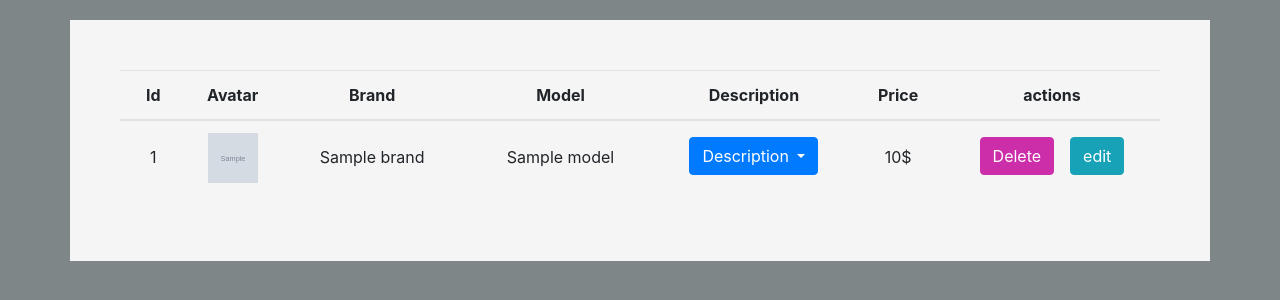
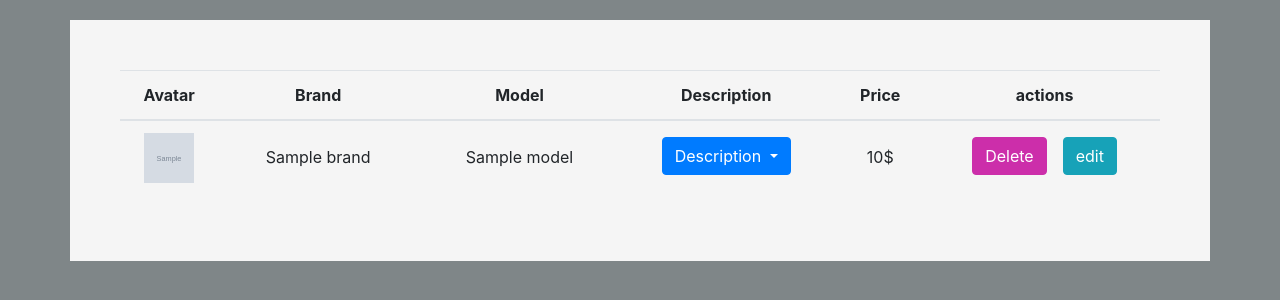
Before and after one commit to BlackMaizeGod/vacum_cleaner, a Symfony app: template templates/search_controller/index.html.twig in a window 1280 px wide. Shown: the top 300 px of the page. Run offline with Twig, Linux system fonts and the light colour scheme; the template is opened without the code that fills it: most values are stand-ins (such as "Sample title", 1, 10 or a date in 2020); grey boxes marked "Sample" are stand-in pictures; style sheets or scripts are compiled from the project's sources; some libraries are stand-ins or nearby versions.

Commit message:
remove id in views

```diff
--- a/templates/cleaner/index.html.twig
+++ b/templates/cleaner/index.html.twig
@@ -25,7 +25,7 @@
             <table class="table">
                 <thead>
                 <tr class="text-center">
-                    <th>Id</th>
+{#                    <th>Id</th>#}
                     <th>Avatar</th>
                     <th>Brand</th>
                     <th>Model</th>
@@ -37,7 +37,7 @@
                 <tbody>
                 {% for cleaner in cleaners %}
                     <tr class="text-center">
-                        <td class="p-4">{{ cleaner.id }}</td>
+{#                        <td class="p-4">{{ cleaner.id }}</td>#}
                         <td><img class="img" src="{{ asset(cleaner.avatar) }}" alt=""> </td>
                         <td class="p-4">{{ cleaner.brand }}</td>
                         <td class="p-4">{{ cleaner.model }}</td>
--- a/templates/search_controller/index.html.twig
+++ b/templates/search_controller/index.html.twig
@@ -8,7 +8,7 @@
             <table class="table">
                 <thead>
                 <tr class="text-center">
-                    <th>Id</th>
+{#                    <th>Id</th>#}
                     <th>Avatar</th>
                     <th>Brand</th>
                     <th>Model</th>
@@ -20,7 +20,7 @@
                 <tbody>
                 {% for cleaner in cleaners %}
                     <tr class="text-center">
-                        <td class="p-4">{{ cleaner.id }}</td>
+{#                        <td class="p-4">{{ cleaner.id }}</td>#}
                         <td><img class="img" src="{{ asset(cleaner.avatar) }}" alt=""> </td>
                         <td class="p-4">{{ cleaner.brand }}</td>
                         <td class="p-4">{{ cleaner.model }}</td>
```
